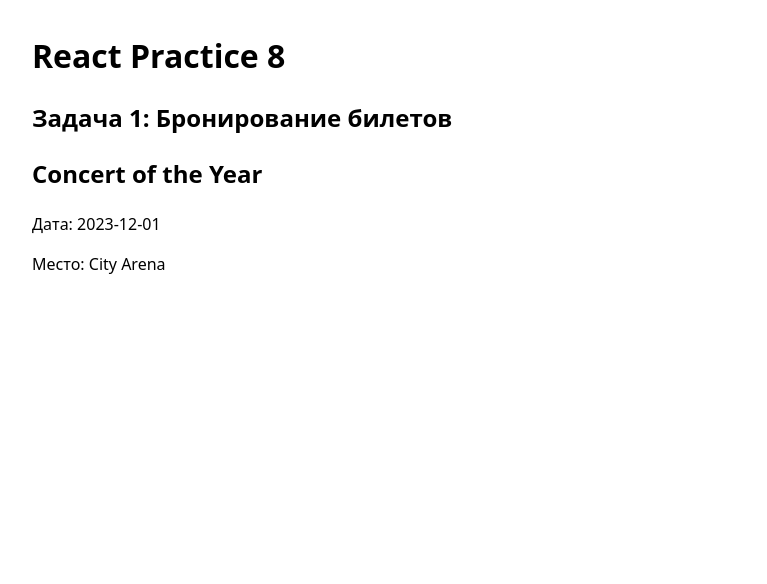
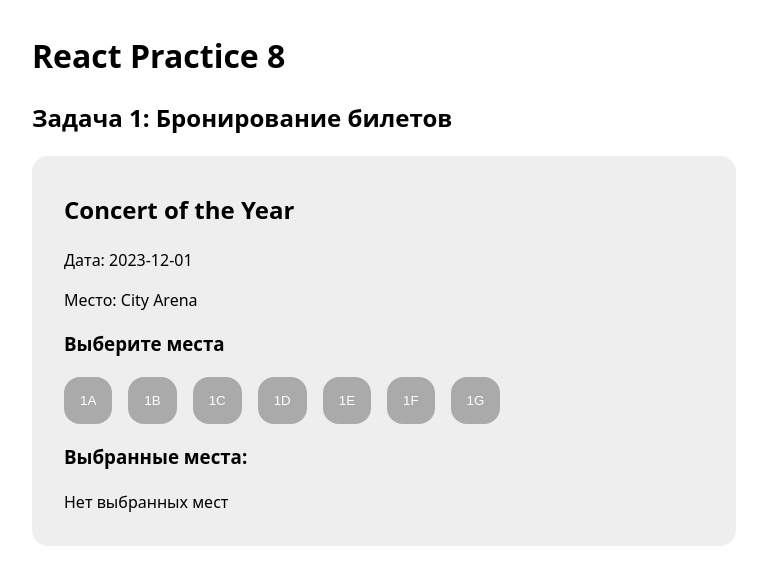
Before and after one commit to ArtemKutsan/react-practice-8, a React (Vite) app: page / in a window 1280 px wide. Shown: the top 584 px of the page, without its empty margins (256-1023 px from the left). Built offline with nearby package versions, Linux system fonts and the light colour scheme.

Commit message:
add: Добавлены компоненты EventBooking и SeatSelector

```diff
--- a/src/App.jsx
+++ b/src/App.jsx
@@ -1,6 +1,6 @@
 // src/App.jsx
 import './App.css';
-import EventDetails from './components/EventDetails';
+import EventBooking from './components/EventBooking';
 
 function App() {
   return (
@@ -11,7 +11,7 @@ function App() {
         <section>
           <div className="container">
             <h2>Задача 1: Бронирование билетов</h2>
-            <EventDetails title="Concert of the Year" date="2023-12-01" location="City Arena" />
+            <EventBooking />
           </div>
         </section>
       </main>
--- /dev/null
+++ b/src/components/EventBooking/index.jsx
@@ -0,0 +1,37 @@
+// src/components/EventBooking/index.jsx
+import styles from './EventBooking.module.css';
+import { useState } from 'react';
+import EventDetails from '../EventDetails';
+import SeatSelector from '../SeatSelector';
+
+const seats = ['1A', '1B', '1C', '1D', '1E', '1F', '1G'];
+
+const EventBooking = () => {
+  const [selectedSeats, setSelectedSeats] = useState([]);
+
+  const toggleSeat = (seat) => {
+    setSelectedSeats((prev) =>
+      prev.includes(seat) ? prev.filter((s) => s !== seat) : [...prev, seat],
+    );
+  };
+
+  return (
+    <div style={{ backgroundColor: '#eee', padding: '1rem 2rem', borderRadius: '1rem' }}>
+      <EventDetails title="Concert of the Year" date="2023-12-01" location="City Arena" />
+      <SeatSelector seats={seats} selectedSeats={selectedSeats} onToggleSeat={toggleSeat} />
+
+      <h3>Выбранные места:</h3>
+      {selectedSeats.length > 0 ? (
+        <p>
+          {selectedSeats
+            .map((seat) => seats.indexOf(seat) + 1)
+            .sort()
+            .join(', ')}
+        </p>
+      ) : (
+        <p>Нет выбранных мест</p>
+      )}
+    </div>
+  );
+};
+export default EventBooking;
--- /dev/null
+++ b/src/components/SeatSelector/SeatSelector.module.css
@@ -0,0 +1,11 @@
+.seat {
+  padding: 1rem;
+  background: #aaa;
+  cursor: pointer;
+  border-radius: 1rem;
+}
+
+.selected {
+  background: #4caf50;
+  color: white;
+}
--- /dev/null
+++ b/src/components/SeatSelector/index.jsx
@@ -0,0 +1,28 @@
+// src/components/SeatSelector/index.jsx
+import styles from './SeatSelector.module.css';
+
+const SeatSelector = ({ seats, selectedSeats, onToggleSeat }) => {
+  return (
+    <>
+      <h3>Выберите места</h3>
+
+      <div style={{ display: 'flex', gap: '1rem', flexWrap: 'wrap' }}>
+        {seats.map((seat) => {
+          const isSelected = selectedSeats.includes(seat);
+
+          return (
+            <button
+              key={seat}
+              className={isSelected ? `${styles.seat} ${styles.selected}` : styles.seat}
+              onClick={() => onToggleSeat(seat)}
+            >
+              {seat}
+            </button>
+          );
+        })}
+      </div>
+    </>
+  );
+};
+
+export default SeatSelector;
```
Also changed, not shown: src/components/EventBooking/EventBooking.module.css (added).
